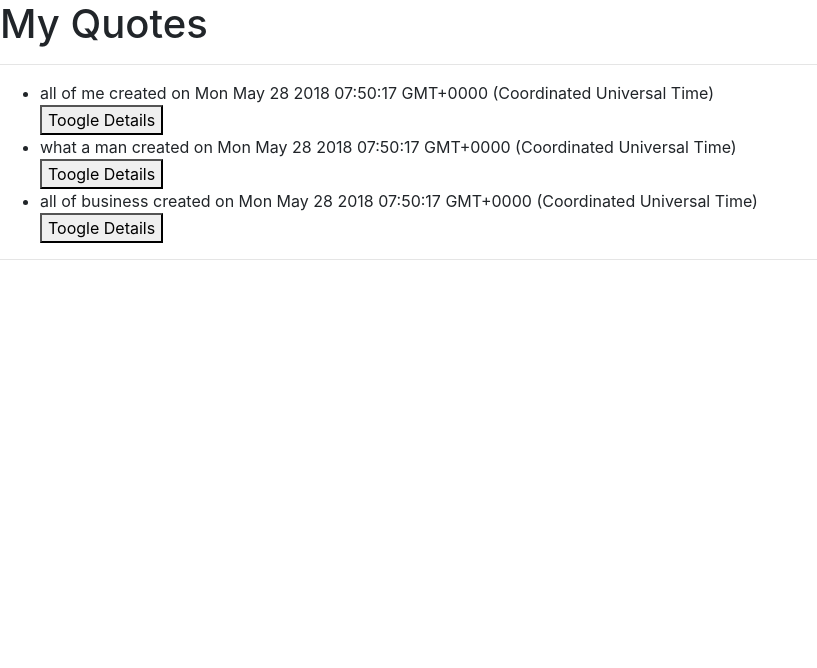
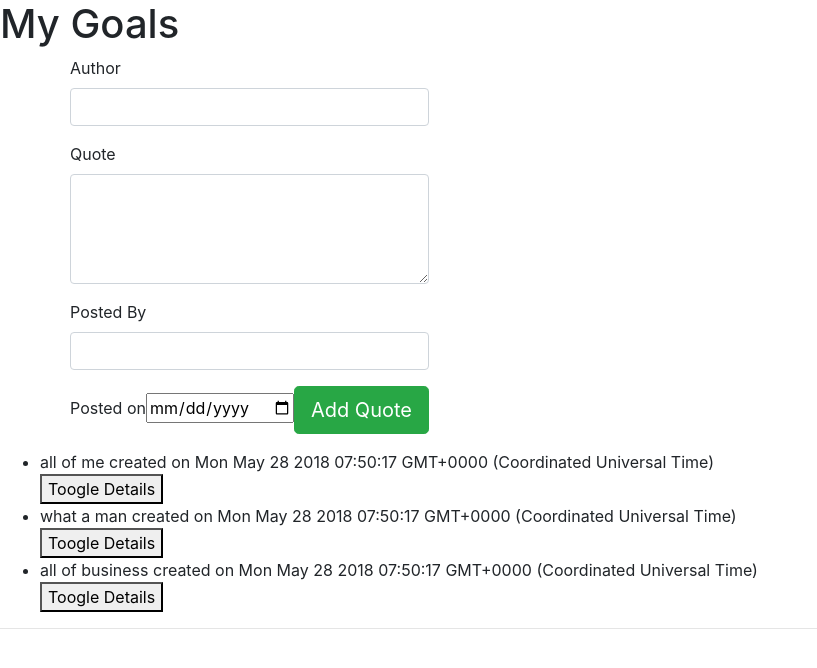
Before and after one commit to ephantuskaranja/Quotes_AngularJs, an Angular app: page / in a window 1280 px wide. Shown: the top 668 px of the page, without its empty margins (0-817 px from the left). Built offline with nearby package versions, Linux system fonts and the light colour scheme.

Commit message:
create quote form and add quote function

```diff
--- /dev/null
+++ b/src/app/quote-form/quote-form.component.html
@@ -0,0 +1,38 @@
+<div class="container-fluid">
+  <div class="row">
+    <form (ngSubmit)='submitQuote()' #quoteForm='ngForm'>
+      <div class="form-group">
+        <label for="Author">Author</label>
+        <input type="text" required class="form-control" id="author" [(ngModel)]="newQuote.author" name="author" #author="ngModel">
+        <div [hidden]="author.valid || author.pristine" class="alert alert-danger">
+          <p> author name is Required</p>
+        </div>
+      </div>
+      <div class="form-group">
+
+        <label for="Quote">Quote</label>
+        <textarea required class="form-control" id="quote" [(ngModel)]="newQuote.quote" name="quote" #quote="ngModel" rows="4"></textarea>
+        <div [hidden]="quote.valid || quote.pristine" class="alert alert-danger">
+          <p> quote is Required</p>
+        </div>
+      </div>
+      <div class="form-group">
+
+        <label for="postedBy">Posted By</label>
+        <input type="text" required class="form-control" id="postedby" [(ngModel)]="newQuote.postedBy" name="postedBy" #postedBy="ngModel">
+        <div [hidden]="postedBy.valid || postedBy.pristine" class="alert alert-danger">
+          <p> posting name is Required</p>
+        </div>
+
+      </div>
+      <div class="form-group">
+        <label for="postedon">Posted on</label>
+        <input type='date' id="timer" [(ngModel)]="newQuote.timer" name="timer" #timer="ngModel" required>
+        <div [hidden]="timer.valid || timer.pristine" class="alert alert-danger">
+          <p> please input date</p>
+        </div>
+        <button type="submit" class="btn btn-success btn-lg">Add Quote</button>
+      </div>
+    </form>
+  </div>
+</div>
--- /dev/null
+++ b/src/app/quote-form/quote-form.component.ts
@@ -0,0 +1,16 @@
+import { Component, OnInit, Output, EventEmitter } from '@angular/core';
+import { Quote } from '../quote';
+
+@Component({
+  selector: 'app-quote-form',
+  templateUrl: './quote-form.component.html',
+  styleUrls: ['./quote-form.component.css']
+})
+export class QuoteFormComponent implements OnInit {
+  newQuote = new Quote(0, "", "", "", new Date());
+  @Output() addQuote = new EventEmitter<Quote>();
+
+  submitQuote() {
+    this.addQuote.emit(this.newQuote);
+  }
+}
--- a/src/app/quote/quote.component.html
+++ b/src/app/quote/quote.component.html
@@ -1,5 +1,12 @@
-<h1>My Quotes</h1>
-<hr>
+<h1>My Goals</h1>
+
+<div class="container">
+
+    <div class="row">
+        <app-quote-form (addQuote)="addNewQuote($event)"></app-quote-form>
+    </div>
+
+</div>
 
 
 <ul>
--- a/src/app/quote/quote.component.ts
+++ b/src/app/quote/quote.component.ts
@@ -15,12 +15,17 @@ export class QuoteComponent implements OnInit {
   toogleDetails(index) {
     this.quotes[index].showAuthor = !this.quotes[index].showAuthor;
   }
-  completeQuote(isComplete,index){
-    if (isComplete){
-        this.quotes.splice(index,1);
-        }
-        }
+  completeQuote(isComplete, index) {
+    if (isComplete) {
+      this.quotes.splice(index, 1);
+    }
+  }
+  addNewQuote(quote) {
+    let quoteLength = this.quotes.length;
+    quote.id = quoteLength + 1;
+    this.quotes.push(quote)
 
+  }
   constructor() { }
 
   ngOnInit() {
```
Also changed, not shown: src/app/app.module.ts (+6 -2 lines), src/app/quote-form/quote-form.component.css (added), 1 other file (tests, documents, lock files or other folders).
